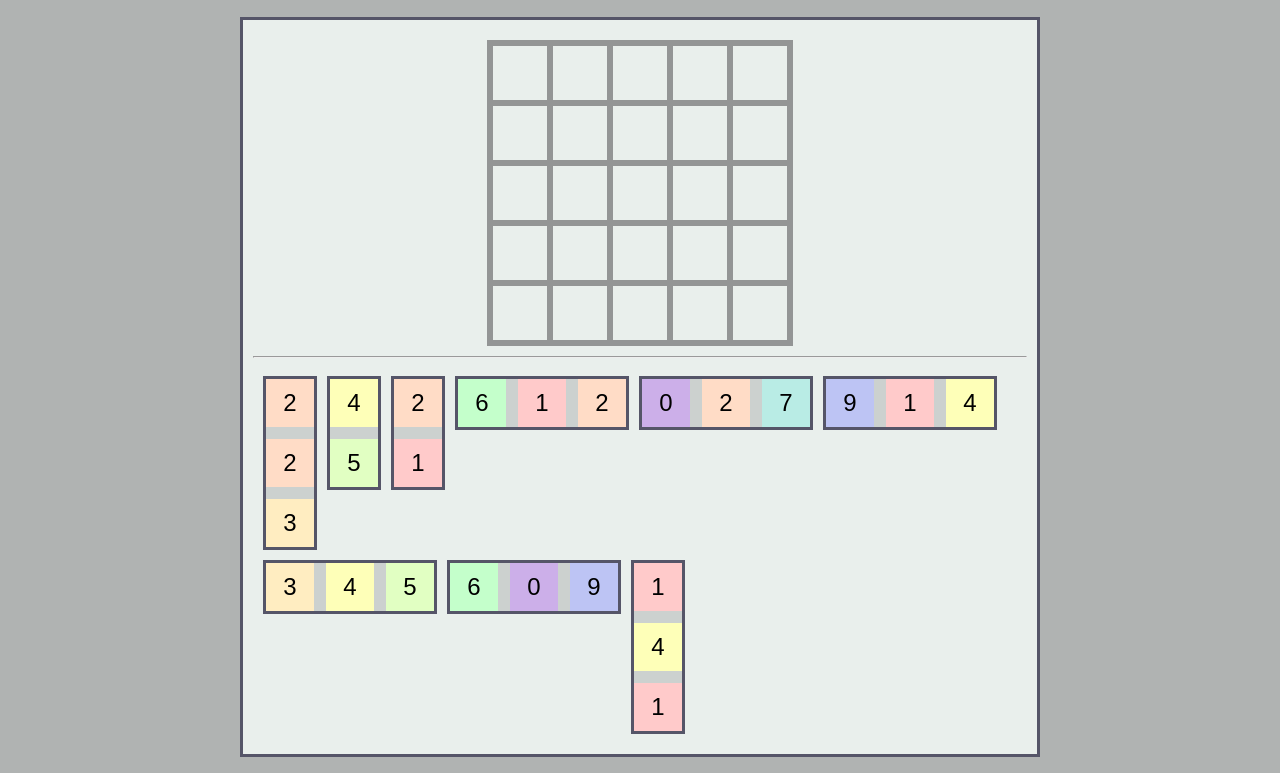
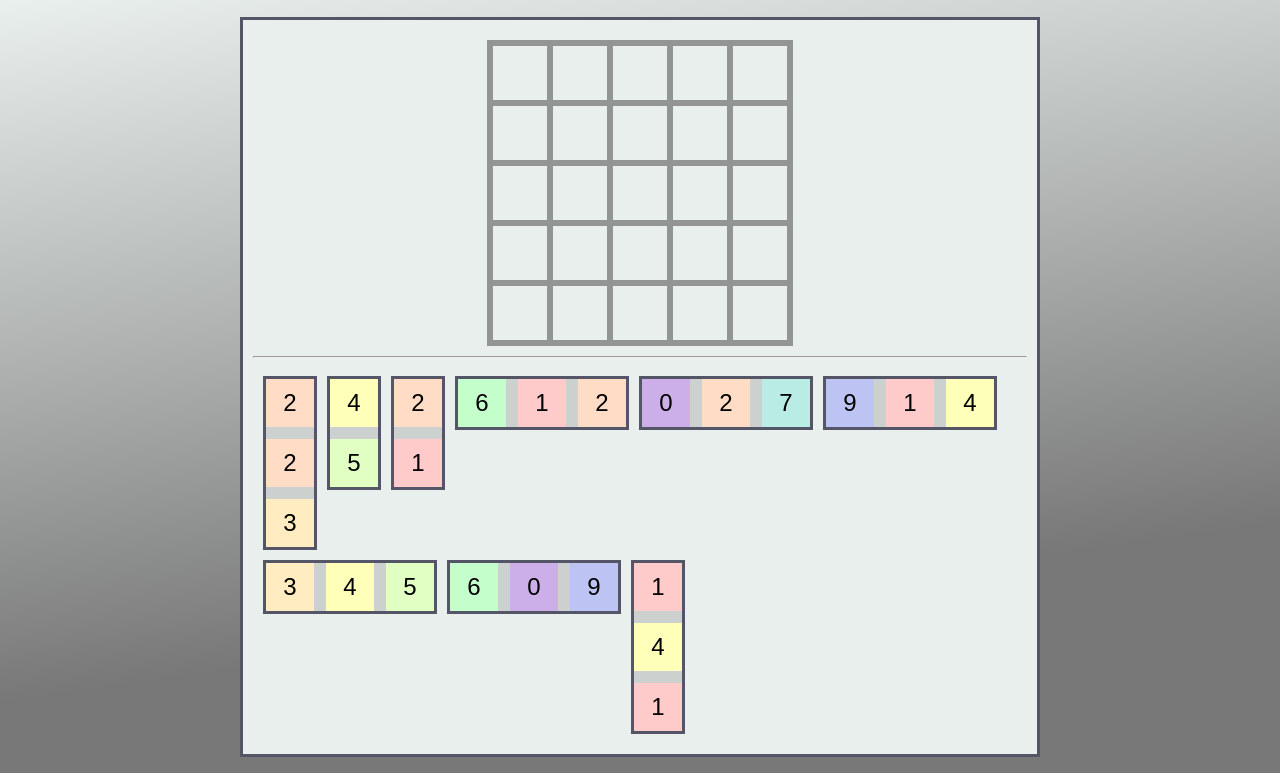
Before and after one commit to bucketfish/numbers-in-the-box, a plain HTML site: page index.html in a window 1280 px wide. Shown: the part 113-886 px from the top of the page. Drawn offline with Linux system fonts and the light colour scheme.

Commit message:
background color

```diff
--- a/style.css
+++ b/style.css
@@ -26,12 +26,13 @@
 }
 
 body {
-  background-color: var(--dark5);
+  background-color: var(--dark3);
+  background-image: linear-gradient(172deg, var(--white) 10%, var(--dark3) 70%);
 }
 
 h1, h2, h3, h4, h5, h6, p, a, li {
   color: var(--black);
-  font-family: Comic Sans, sans-serif;
+  font-family: sans-serif;
 }
 
 p, a, li {
```
